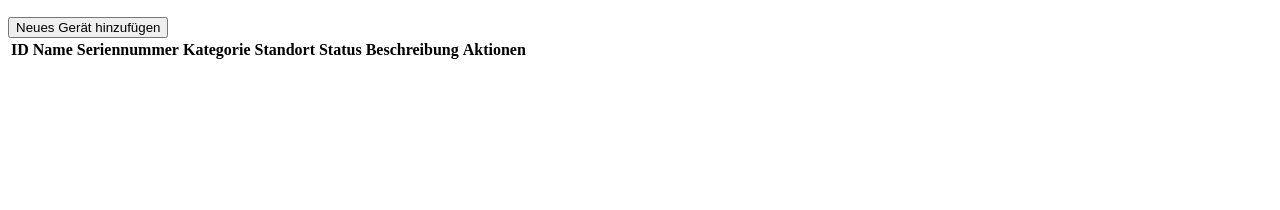
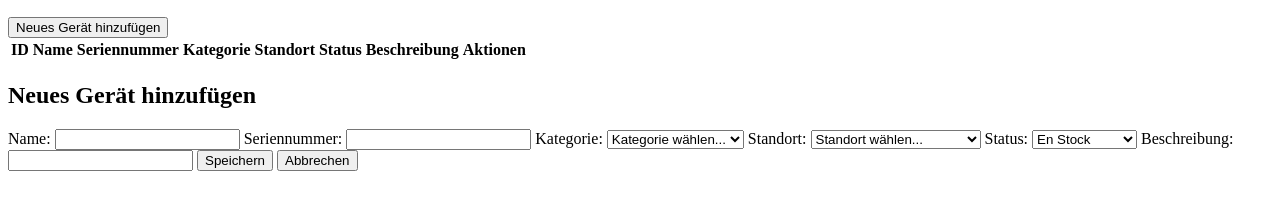
Before and after one commit to davidcor753/vae-projet, a website: page Frontend/index.html in a window 1280 px wide. Both pictures are taken after a click on the button "Neues Gerät hinzufügen". Shown: the part 110-320 px from the top of the page. Drawn offline with Linux system fonts and the light colour scheme.

Commit message:
Popup und Frontend-Bereitstellung

```diff
--- a/Backend/server.js
+++ b/Backend/server.js
@@ -1,5 +1,6 @@
 const express = require("express");
 const session = require("express-session");
+const path = require("path");
 const config = require("./config/env");
 const { connectDb } = require("./config/db");
 const authRoutes = require("./routes/auth.routes");
@@ -20,7 +21,8 @@ app.use(express.urlencoded({ extended: true }));
 
 // Liest die JSON-Daten aus den Anfragen
 app.use(express.json());
-
+// Stellt die Dateien aus dem Frontend-Ordner bereit
+app.use(express.static(path.join(__dirname, "../Frontend")));
 // Bindet die Routen der Anwendung ein
 app.use("/", authRoutes);
 app.use("/", usersRoutes);
--- a/Frontend/index.html
+++ b/Frontend/index.html
@@ -98,7 +98,7 @@
 
         </div>
     </div>
-
+<script src="scripts/popup.js" defer></script>
 </body>
 
 </html>
--- /dev/null
+++ b/Frontend/scripts/popup.js
@@ -0,0 +1,33 @@
+// Holt die benötigten Elemente aus der HTML-Seite
+const popupBackground = document.getElementById("popup-background");
+const popupTitle = document.getElementById("popup-title");
+const popupForm = document.getElementById("popup-form");
+const addDeviceButton = document.getElementById("add-device");
+const cancelButton = document.getElementById("cancel-btn");
+
+const deviceId = document.getElementById("device-id");
+const deviceName = document.getElementById("device-name");
+const serialNumber = document.getElementById("serial-number");
+const categoryId = document.getElementById("category-id");
+const locationId = document.getElementById("location-id");
+const status = document.getElementById("status");
+const description = document.getElementById("description");
+
+// Öffnet das Popup und setzt den Titel
+function openPopup(title) {
+    popupTitle.textContent = title;
+    popupBackground.style.display = "block";
+}
+
+// Schließt das Popup
+function closePopup() {
+    popupBackground.style.display = "none";
+}
+
+// Öffnet das Popup beim Klick auf "Neues Gerät hinzufügen"
+addDeviceButton.addEventListener("click", () => {
+    openPopup("Neues Gerät hinzufügen");
+});
+
+// Schließt das Popup beim Klick auf "Abbrechen"
+cancelButton.addEventListener("click", closePopup);
```
